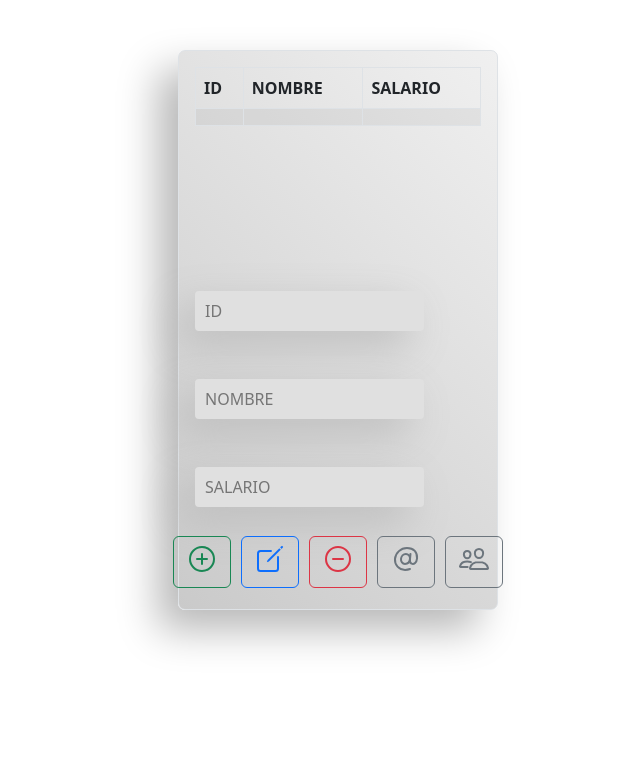
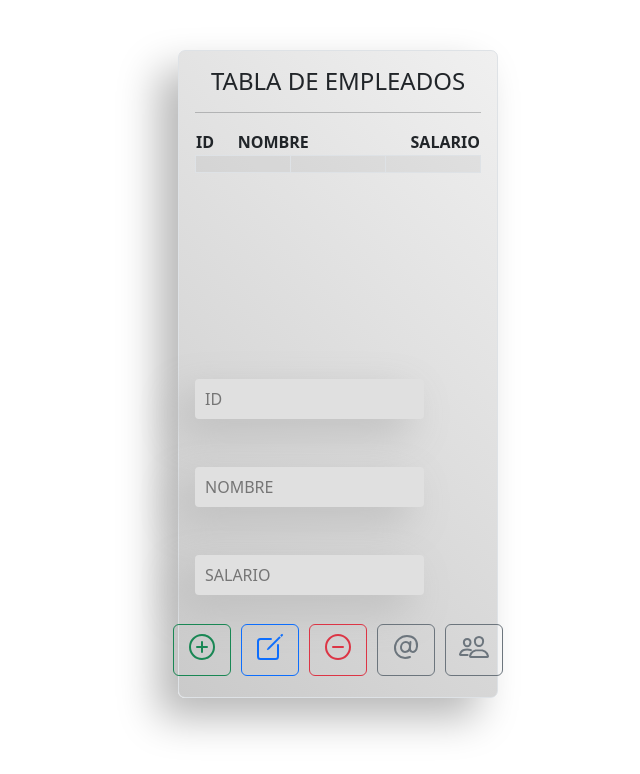
Before and after one commit to robertdenism/SGE, a plain HTML site: page JSON/trabajoAPI/TablaEntrega.html in a window 1280 px wide. Shown: the whole page, without its empty margins (302-942 px from the left). Drawn offline with nearby package versions, Linux system fonts and the light colour scheme.

Commit message:
APIConTitulo

```diff
--- a/JSON/trabajoAPI/TablaEntrega.html
+++ b/JSON/trabajoAPI/TablaEntrega.html
@@ -13,17 +13,21 @@
 <body>
 
     <div class="position-absolute top-0 start-50 translate-middle-x w-25 p-3 border" id="principal">
-
-        <div class="table-responsive table-wrapper-scroll-y my-custom-scrollbar">
-            <table class="table table-hover table-bordered table-striped mb-0">
+            <div class="cajaTitulo">
+                <h4>TABLA DE EMPLEADOS</h4>
+            </div>
+            <hr width="100%">
+            <table id="cabecera1">
                 <thead>
                     <tr>
-                        <th>ID</th>
-                        <th>NOMBRE</th>
+                        <th id="el1">ID</th>
+                        <th id="el2">NOMBRE</th>
                         <th>SALARIO</th>
                     </tr>
                 </thead>
-
+            </table>
+        <div class="table-responsive table-wrapper-scroll-y my-custom-scrollbar" id="style-1">
+            <table class="table table-hover table-bordered table-striped mb-0">
                 <tbody id="contenido">
                     <tr>
                         <td></td>
--- a/JSON/trabajoAPI/style.css
+++ b/JSON/trabajoAPI/style.css
@@ -21,6 +21,19 @@
     display: block;
 }
 
+#cabecera1{
+    width: 100%;
+}
+#el1{
+    width: 65px;
+}
+#el2{
+    width: 280px;
+}
+.cajaTitulo{
+    width: 100%;
+    text-align: center;
+}
 input{
     margin: auto;
     display: block;
@@ -35,6 +48,22 @@ input{
     font-size: 18px;
 }
 
-ion-icon{
+#style-1::-webkit-scrollbar-track
+{
+	-webkit-box-shadow: inset 0 0 6px rgba(0,0,0,0.3);
+	border-radius: 10px;
+	background-color: #F5F5F5;
+}
 
+#style-1::-webkit-scrollbar
+{
+	width: 12px;
+	background-color: #F5F5F5;
 }
+
+#style-1::-webkit-scrollbar-thumb
+{
+	border-radius: 10px;
+	-webkit-box-shadow: inset 0 0 6px rgba(0,0,0,.3);
+	background-color: rgba(64, 116, 158, 0.658);
+}
```
